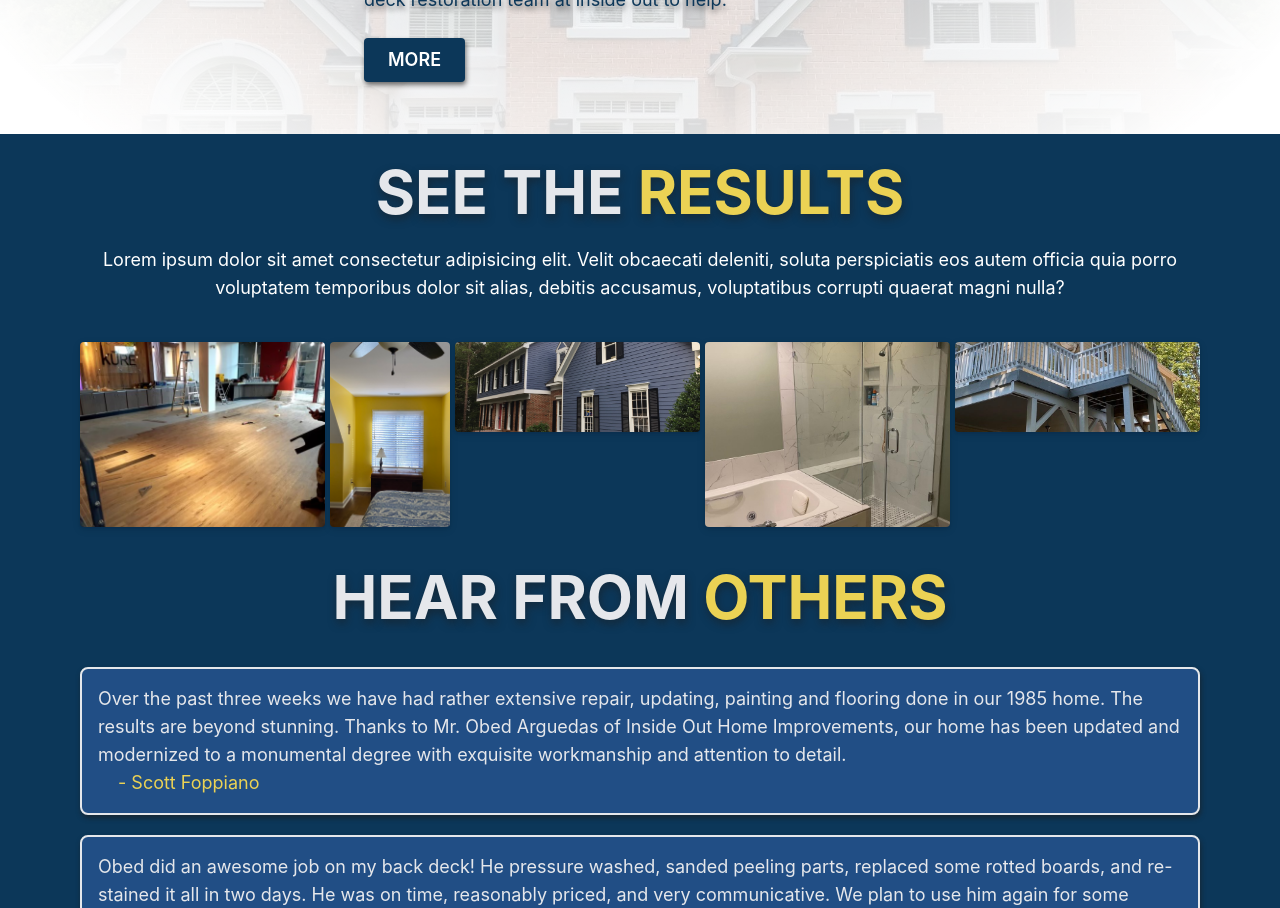
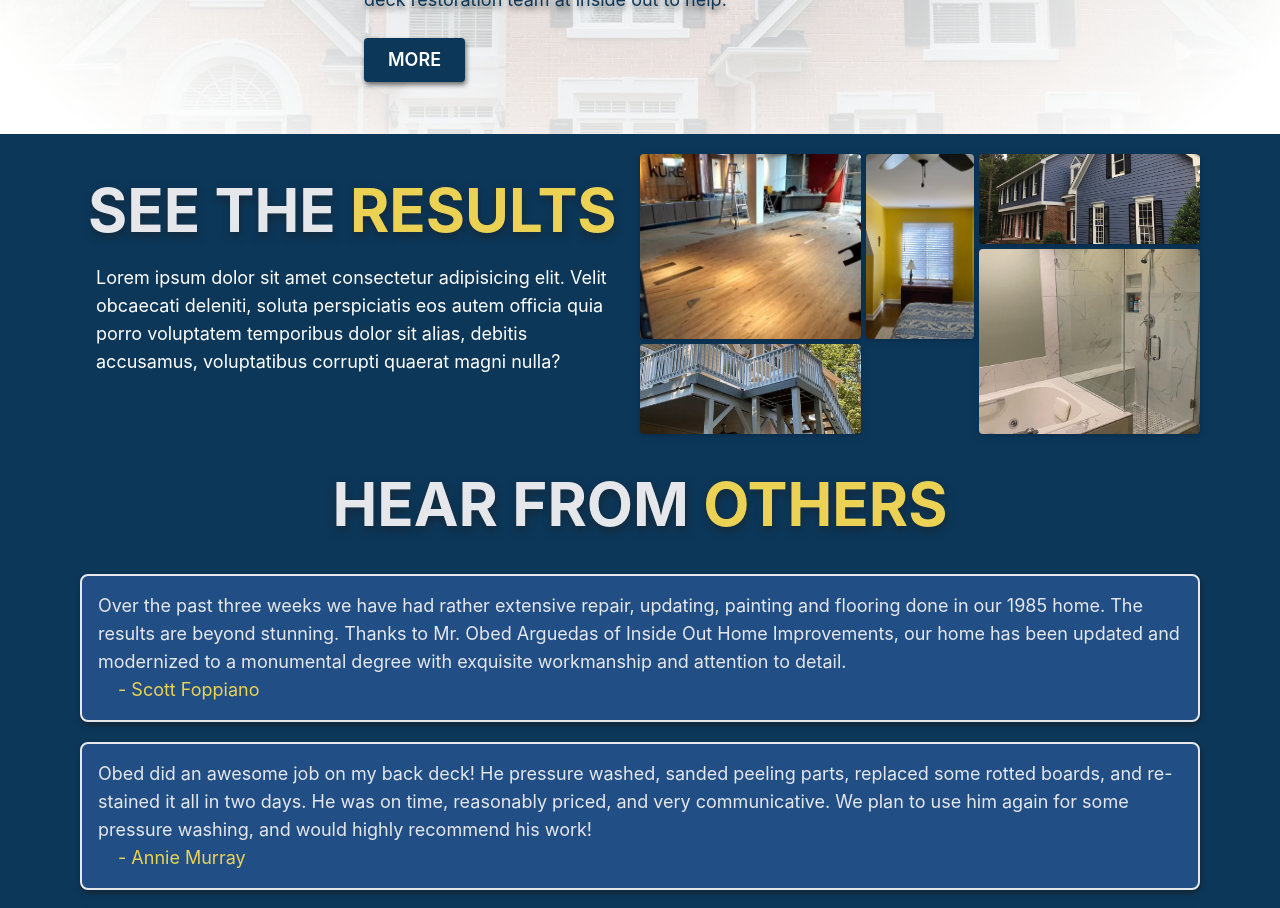
Before and after one commit to AaronTheDesigner/inside-out, a Next.js app: page / in a window 1280 px wide. Shown: the part 2140-3048 px from the top of the page. Built offline with nearby package versions, Linux system fonts and the light colour scheme.

Commit message:
gallerytwo adjusted for full screen

```diff
--- a/pages/components/GalleryTwo.js
+++ b/pages/components/GalleryTwo.js
@@ -11,10 +11,10 @@ const GalleryTwo = () => {
 
 
   return (
-    <div className='flex flex-col bg-primary-dark justify-center items-center py-4 px-10 sm:px-10 md:px-20 lg:px-20'>
-        <div className='flex flex-col h-full mb-6 m:w-1/2'>
+    <div className='flex flex-col lg:flex-row bg-primary-dark justify-center items-center py-4 px-10 sm:px-10 md:px-20 lg:px-20'>
+        <div className='flex flex-col h-full mb-6 lg:w-1/2'>
         <motion.h1
-            className="m-2 text-3xl header-shadow text-center uppercase font-bold text-gray-200 md:text-4xl lg:text-6xl"
+            className="m-2 text-3xl header-shadow text-center uppercase font-bold text-gray-200 md:text-4xl lg:text-6xl lg:text-left lg:w-full"
             ref={ref}
             style={{
 
@@ -22,11 +22,11 @@ const GalleryTwo = () => {
         >
             see the <motion.span ref={ref} style={{ color: inView ? '#EBD254' : 'text-gray-200', transition: '1s 1s' }}>results</motion.span>
         </motion.h1>
-            <p className='text-white text-center p-4 text-xs sm:text-sm md:text-base lg:text-lg'>
+            <p className='text-white text-center p-4 text-xs sm:text-sm md:text-base lg:text-lg lg:text-left'>
                 Lorem ipsum dolor sit amet consectetur adipisicing elit. Velit obcaecati deleniti, soluta perspiciatis eos autem officia quia porro voluptatem temporibus dolor sit alias, debitis accusamus, voluptatibus corrupti quaerat magni nulla?
             </p>
         </div>
-        <div className="image-mosaic w-full m:w-1/2">
+        <div className="image-mosaic w-full lg:w-1/2">
             <div className="card card-tall card-wide" style={{
                 backgroundImage: `url('/assets/flooring_1.jpg')`
             }}>
```
